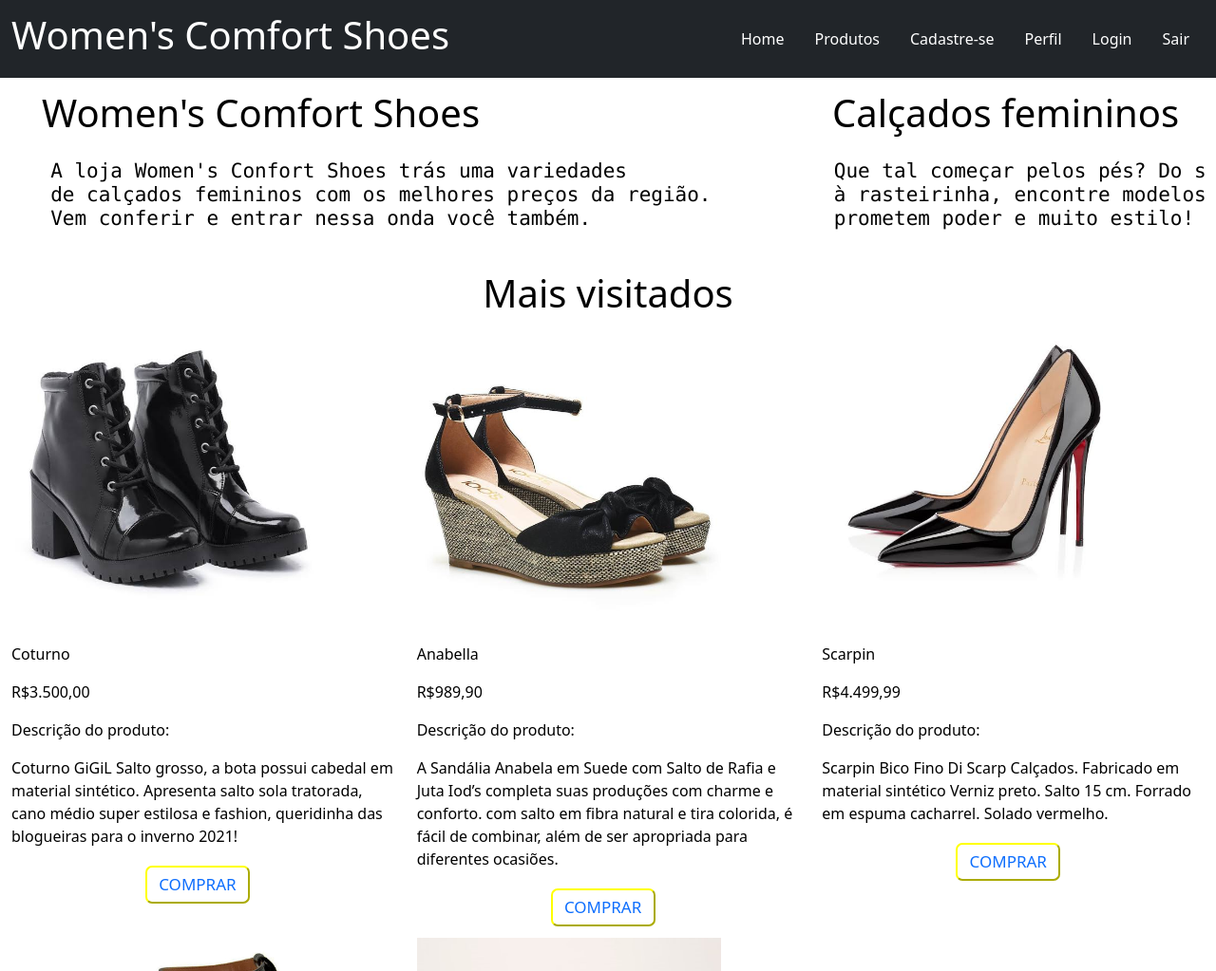
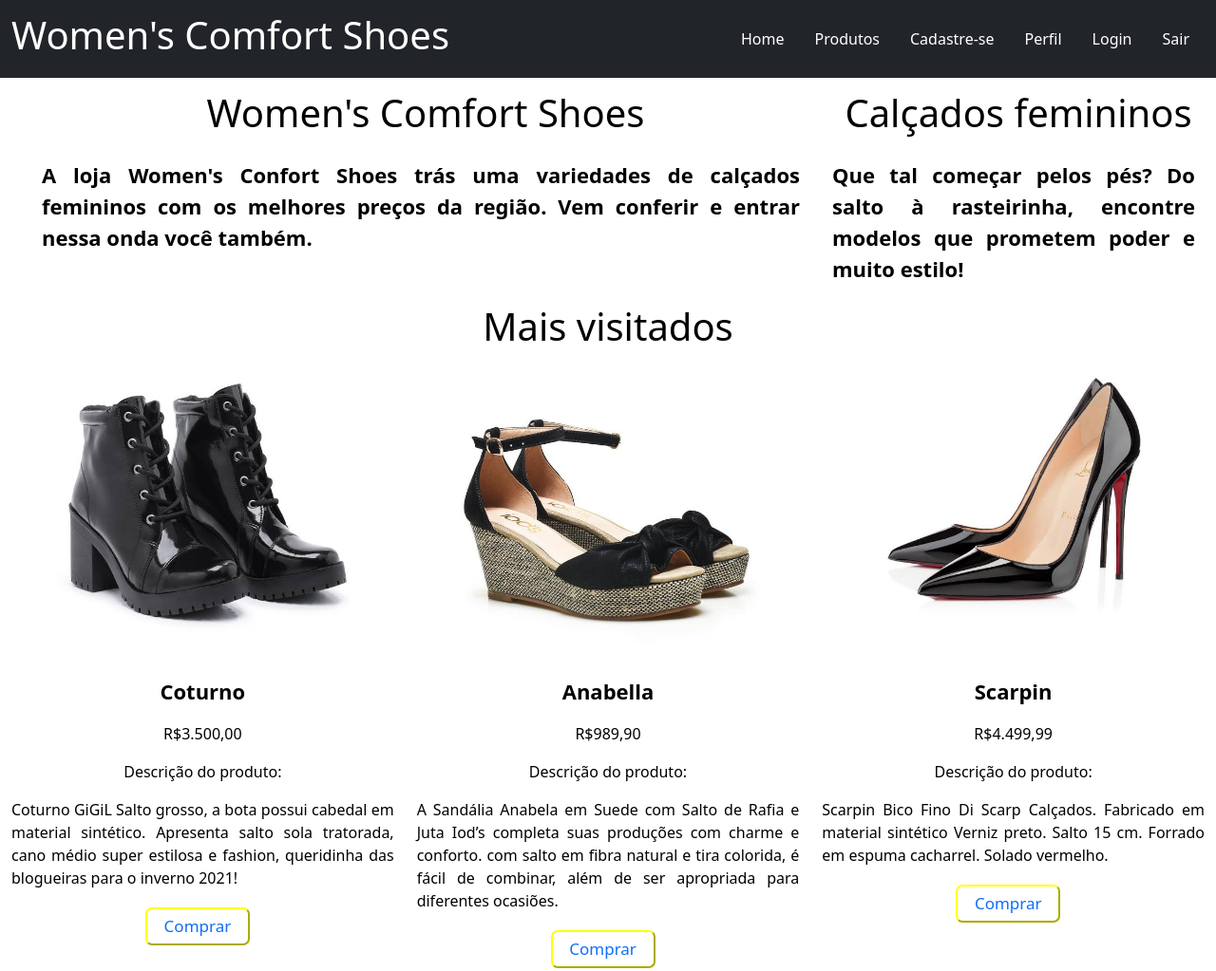
Before and after one commit to jonataspedro01/ProjetosIFRN, a plain HTML site: page Women'sComfortShoes(2°)/index.html in a window 1280 px wide. Shown: the top 1023 px of the page at 95% size. Drawn offline with nearby package versions, Linux system fonts and the light colour scheme.

Commit message:
index atualizada

```diff
--- a/Women'sComfortShoes(2°)/estilos.css
+++ b/Women'sComfortShoes(2°)/estilos.css
@@ -18,6 +18,15 @@
 
     /* index.html */
 
+p{
+  text-align: center;
+}
+.descricion{
+  text-align: justify;
+}
+.titulo{
+  font-size: 22px;
+}
   .inicio
   {
     color: black;
@@ -25,17 +34,32 @@
     margin-top: 13px;
     margin-left: 20px;
   }
-  .caracteristicas
-  {
+  .women{
+    text-align: center;
+  }
+  .slogan1{
+    font-size: 22px;
+    font-weight: bold;
     margin-top: 25px;
-    margin-left: -92px;
-  }
-  .caracteristicas2
-  {
-    margin-left: -112px;
+    margin-bottom: 20px;
+    margin-inline-end: 10px;
+
+    padding: -37px;
     text-align: justify;
-    margin-top:  25px;
-  }
+
+   }
+
+ .slogan{
+  font-size: 22px;
+  font-weight: bold;
+  margin-top: 25px;
+  margin-bottom: 20px;
+  margin-inline-end: 10px;
+  padding: -37px;
+
+  text-align: justify;
+
+ }
   .primeiro , .segundo
   {
     color: black;
--- a/Women'sComfortShoes(2°)/index.html
+++ b/Women'sComfortShoes(2°)/index.html
@@ -40,24 +40,22 @@
 <div class="container-fluid">
        <div class="row inicio">
        <div class="col-12 col-md-8 ">
-        <h1>Women's Comfort Shoes</h1>
-
-        <h4 class="caracteristicas">
-          <pre>
+        <h1 class="women">Women's Comfort Shoes</h1>
+        <p class="slogan1">
         A loja Women's Confort Shoes trás uma variedades
         de calçados femininos com os melhores preços da região.
         Vem conferir e entrar nessa onda você também.
-        </h4>
-      </pre>
+        </p>
+
         </div>
         <div class="col-12 col-md-4 ">
-        <h1> Calçados femininos</h1>
-        <h4 class="caracteristicas2">
-          <pre>
+        <h1 class="women"> Calçados femininos</h1>
+        <p class="slogan">
+
          Que tal começar pelos pés? Do salto
          à rasteirinha, encontre modelos que
-         prometem poder e muito estilo!</h4>
-            </pre>
+         prometem poder e muito estilo!
+        </p>
     </div>
     </div>
     </div>
@@ -67,35 +65,38 @@
        <h1 class="visit">Mais visitados</h1>
           <div class="col-12 col-md-4 ">
             <p><img src="img1/bb.jpeg" alt="Produto" class="img-fluid" width="320px"></p>
-                <p>Coturno</p>
+                <p><b class="titulo">Coturno</b></p>
                 <p>R$3.500,00</p>
                 <p>Descrição do produto:</p>
+                <p class="descricion">
                 Coturno GiGiL Salto grosso, a bota possui cabedal em material sintético.
                  Apresenta salto sola tratorada, cano médio
                 super estilosa e fashion, queridinha das blogueiras para o inverno 2021!
               </P>
-                <button><a href="detalhes.html" >COMPRAR</a></button>
+                <button><a href="#" >Comprar</a></button>
           </div>
           <div class="col-12 col-md-4 ">
             <p><img src="img1/ana.jpeg" alt="Produto" class="img-fluid" width="320px"></p>
-                <p>Anabella</p>
+                <p><b class="titulo">Anabella</b></p>
                 <p>R$989,90</p>
                 <p>Descrição do produto:</p>
+                <p class="descricion">
                 A Sandália Anabela em Suede com Salto de Rafia e Juta Iod’s completa suas produções com charme e conforto.
                  com salto em fibra natural e tira colorida, é fácil de combinar, além de ser apropriada
                  para diferentes ocasiões.
                 </P>
-                 <button><a href="detalhes.html" >COMPRAR</a></button>
+                 <button><a href="#" >Comprar</a></button>
           </div>
           <div class="col-12 col-md-4 ">
                 <p><img src="img1/sap.jpeg" alt="Produto" class="img-fluid" width="320px"></p>
-                <p>Scarpin</p>
+                <p><b class="titulo">Scarpin</b></p>
                 <p>R$4.499,99</p>
                 <p>Descrição do produto:</p>
+                <p class="descricion">
                 Scarpin Bico Fino Di Scarp Calçados. Fabricado em material sintético Verniz preto.
                 Salto 15 cm. Forrado em espuma cacharrel.  Solado vermelho.
               </P>
-                <button><a href="detalhes.html" >COMPRAR</a></button>
+                <button><a href="detalhes.html" >Comprar</a></button>
             </div>
         </div>
      </div>
@@ -104,34 +105,37 @@
           <div class="row segundo">
           <div class="col-12 col-md-4 ">
           <p><img src="img1/meiapa.jpg" alt="Produto" class="img-fluid" width="320px"></p>
-               <p>Sandália  Meia Pata </p>
+               <p><b class="titulo">Sandália  Meia Pata</b> </p>
                <p>R$1.128,90</p>
                <P>Descrição do produto:</P>
+               <p class="descricion">
                   Sandália Feminina Meia Pata Luxu's Dupla de arrasar e deixar qualquer visual absorto no estilo.
                   A combinação do salto grosso e meia pata fazem desta sandália preta um ícone em conforto, além de ser impactante.
                 </P>
-                  <button><a href="detalhes.html">COMPRAR</a></button>
+                  <button><a href="#">Comprar</a></button>
          </div>
         <div class="col-12 col-md-4 ">
          <p><img src="img1/Rastei.jpg" alt="Produto" class="img-fluid" width="320px"></p>
-               <p>Rasteira Bege Tiras Trançadas</p>
+               <p><b class="titulo">Rasteira Bege Tiras Trançadas</b></p>
                <p>R$849,99</p>
                <P>Descrição do produto:</P>
+               <p class="descricion">
                Rasteira bege. O modelo tem sola flat, palmilha da cor da sandália com tag metalizada do nome da marca e bico redondo
                Traz duas tiras trançadas sobre o peito do pé e os dedos. Aberta, a sandália exibe todo o pé
               </P>
-               <button><a href="detalhes.html" >COMPRAR</button></a>
+               <button><a href="#" >Comprar</button></a>
          </div>
        <div class="col-12 col-md-4 ">
          <p><img src="img1/mull.jpg" alt="Produto" class="img-fluid" width="320px"></p>
-               <p>Mule</p>
+               <p><b class="titulo">Mule</b></p>
                <p>R$899,90</p>
                <P>Descrição do produto:</P>
+               <p class="descricion">
                   Mule Off-white em couro croco. O modelo tem salto baixo flatform, palmilha com
                   formato anatômico e bico redondo. Fechada, traz recorte lateral na gáspea e aplicação
                   de tira e tachas metálicas sobre o cabedal. Deixa o calcanhar à mostra.
                 </P>
-                  <button><a href="detalhes.html">COMPRAR</a></button>
+                  <button><a href="#">Comprar</a></button>
              </div>
           </div>
        </div>
```
Also changed, not shown: Women'sComfortShoes(2°)/login.html (+1 -1 lines).
